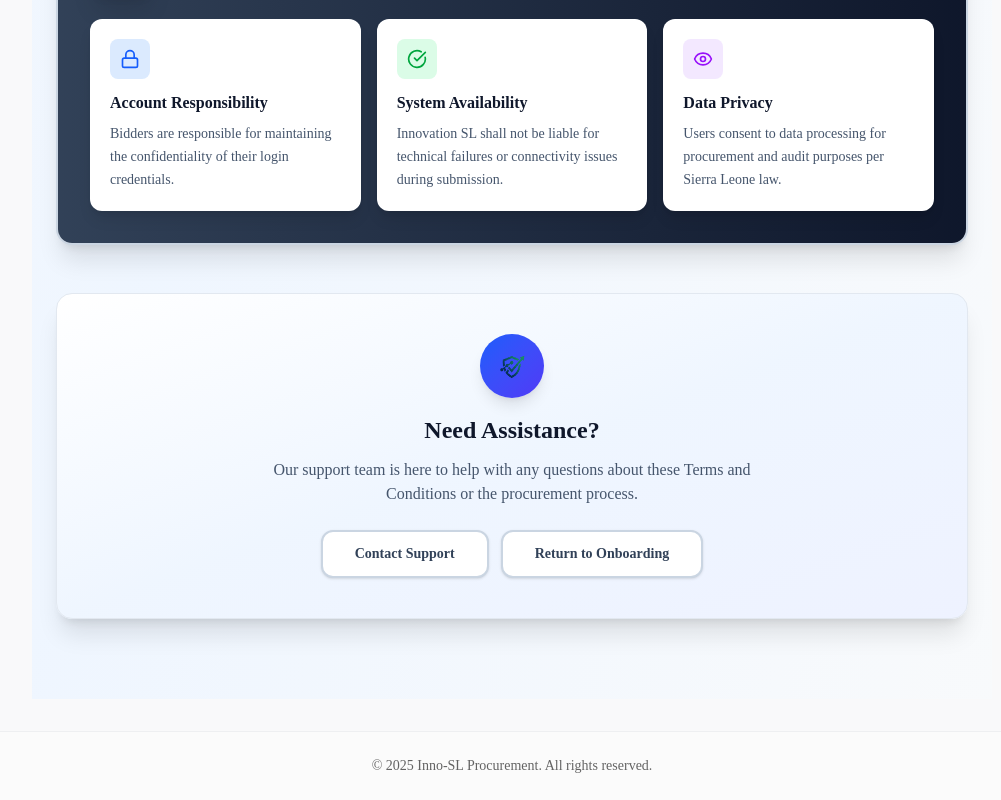
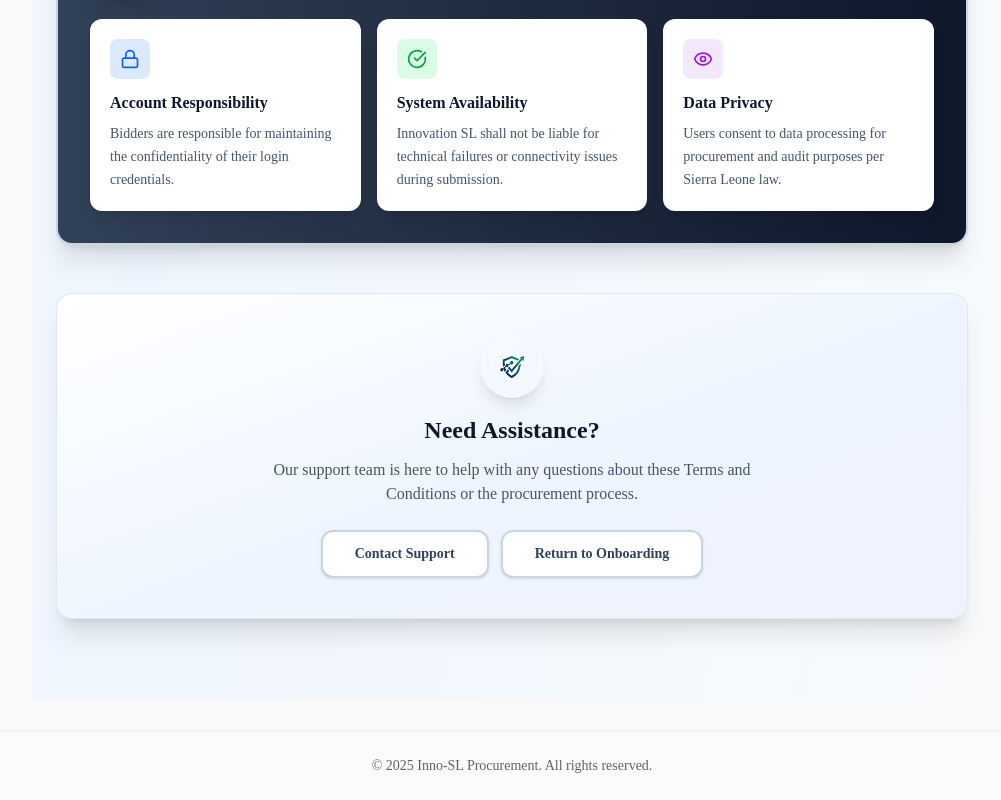
Before and after one commit to Innosldigital/e-procurement, a Next.js app: page /onboarding/terms in a window 1280 px wide. Shown: the part 3175-3975 px from the top of the page, without its empty margins (128-1129 px from the left). Built offline with nearby package versions, Linux system fonts and the light colour scheme; no server answers; what @edgestore/react would draw is missing.

Commit message:
Fix this glassmorphism

```diff
--- a/app/(onboard)/onboarding/terms/page.tsx
+++ b/app/(onboard)/onboarding/terms/page.tsx
@@ -478,7 +478,7 @@ export default function TermsPage() {
         {/* Contact CTA */}
         <div className="mt-12 overflow-hidden rounded-2xl border border-slate-200 bg-gradient-to-br from-white via-blue-50 to-indigo-50 shadow-xl">
           <div className="p-8 text-center sm:p-10">
-            <div className="mb-4 inline-flex h-16 w-16 items-center justify-center rounded-full bg-gradient-to-br from-blue-600 to-indigo-600 shadow-lg">
+            <div className="mb-4 inline-flex h-16 w-16 items-center justify-center rounded-full bg-white/10 backdrop-blur-lg shadow-lg">
               <img
                 src="/apple-icon.png"
                 alt="Inno-SL Procurement"
```
